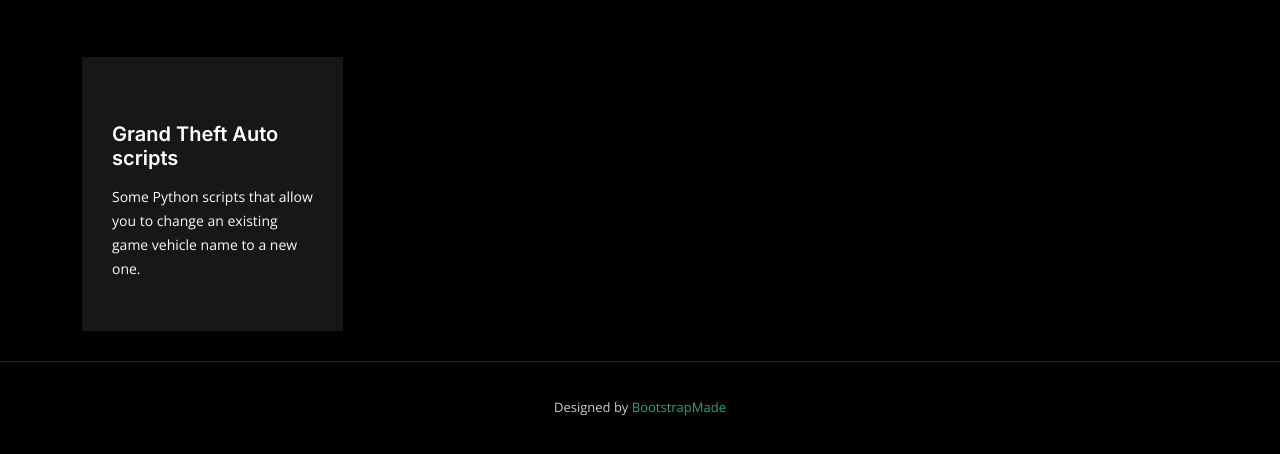
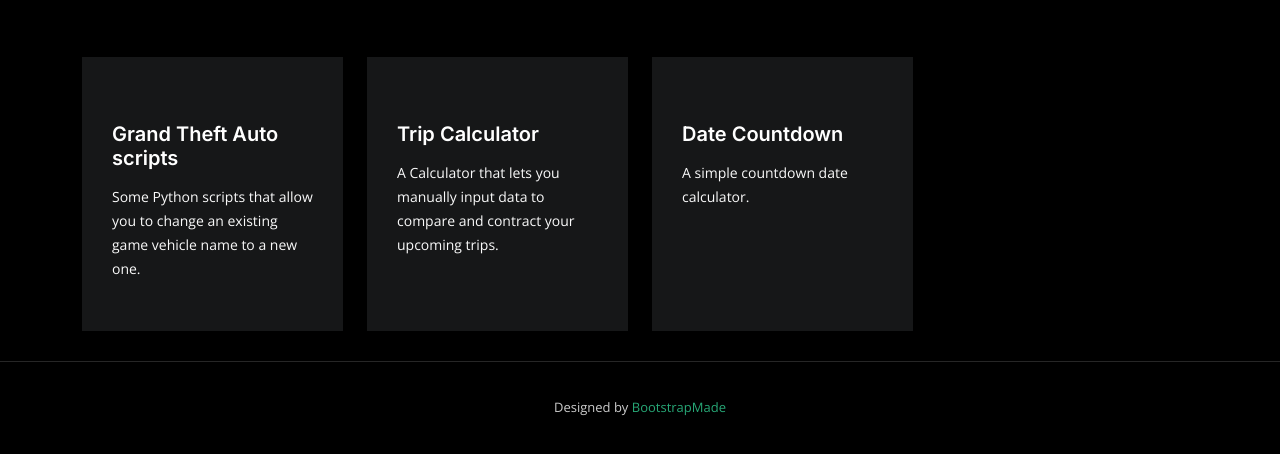
Before and after one commit to nguyenvictor104/nguyenvictor104.github.io, a plain HTML site: page projects.html in a window 1280 px wide. Shown: the part 238-692 px from the top of the page. Drawn offline with nearby package versions, Linux system fonts and the light colour scheme.

Commit message:
Update projects.html

```diff
--- a/projects.html
+++ b/projects.html
@@ -92,6 +92,22 @@
               <p>Some Python scripts that allow you to change an existing game vehicle name to a new one.</p>
             </div>
           </div><!-- End Service Item -->
+          <div class="col-xl-3 col-md-6 d-flex">
+            <div class="service-item position-relative">
+
+              <h4><a href="https://nguyenvictor104.github.io/Trip-Calculator/" target="_blank" class="stretched-link">Trip Calculator</a></h4>
+              <p>A Calculator that lets you manually input data to compare and contract your upcoming trips.</p>
+            </div>
+          </div><!-- End Service Item -->
+          <div class="col-xl-3 col-md-6 d-flex">
+            <div class="service-item position-relative">
+
+              <h4><a href="https://nguyenvictor104.github.io/Date-Countdown/" target="_blank" class="stretched-link">Date Countdown</a></h4>
+              <p>A simple countdown date calculator.</p>
+            </div>
+          </div><!-- End Service Item -->
+
+
 
         </div>
 
```
